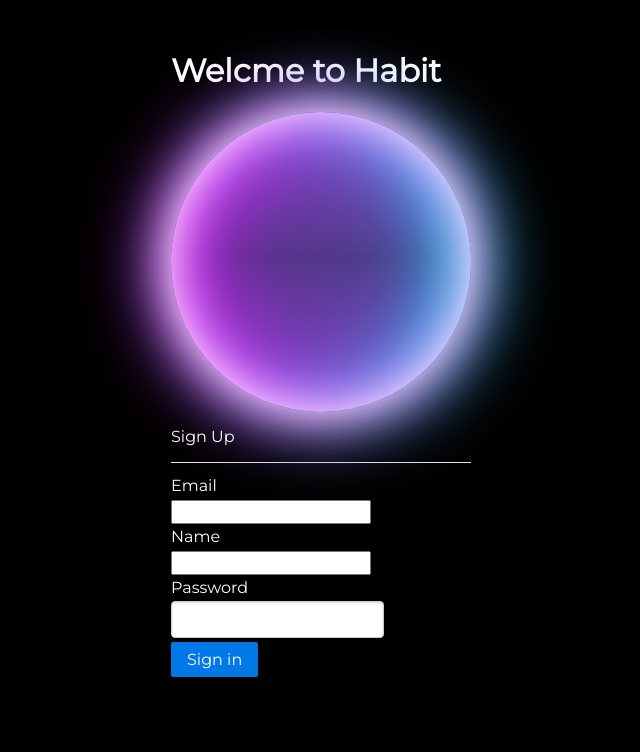
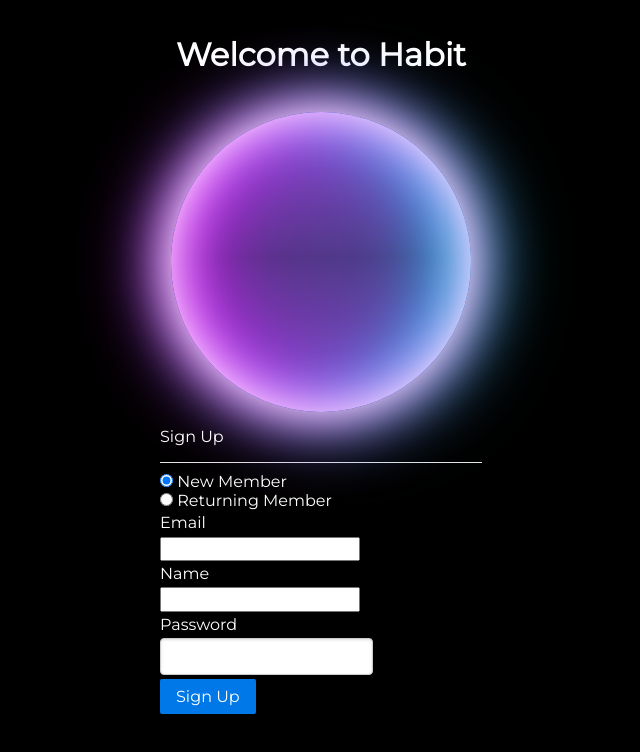
Before and after one commit to fbarrett12/habit-frontend, a React (Create React App) app: page / in a window 1280 px wide. Shown: the top 752 px of the page, without its empty margins (319-959 px from the left). Built offline with nearby package versions, Linux system fonts and the light colour scheme.

Commit message:
fixed welcome and added signup login button toggle

```diff
--- a/src/containers/OrbContainer.js
+++ b/src/containers/OrbContainer.js
@@ -3,10 +3,8 @@ import '../stylesheets/Orb.css'
 import Orb from '../components/Orb'
 
 const OrbContainer = () => {
-    const text = <h1> Welcme to Habit</h1>
     return(
         <>
-        {text}
         <div className='orb-container'>
             <Orb />
         </div>
--- a/src/forms/SignUpForm.js
+++ b/src/forms/SignUpForm.js
@@ -11,6 +11,7 @@ const SignUpForm = props => {
        username: '',
        name: '',
        password: '',
+       toggle: "signup"
    })
 
    // dynamically sets sign up routes
@@ -30,14 +31,30 @@ const SignUpForm = props => {
    }
 
    // destructure keys from local state to use in the form
-   const { username, name, password} = signupForm
-
+   const { username, name, password, toggle} = signupForm
+   console.log(signupForm.toggle)
    return(
     <form className="pure-form pure-form-stacked" onSubmit={handleSubmit}>
         <fieldset>
             <legend>Sign Up</legend>
 
-            <label for="username">Email</label>
+            <input
+            type="radio"
+            name="toggle"
+            value="signup"
+            checked={toggle === "signup" ? "checked" : "" }
+            onChange={handleChange}
+          /> New Member <br></br>
+
+          <input
+            type="radio"
+            name="toggle"
+            value="login"
+            checked={toggle === "login" ? "checked" : "" }
+            onChange={handleChange}
+          /> Returning Member <br></br>
+
+            <label htmlFor="username">Email</label>
             <input
             id="username"
             type="username"
@@ -47,7 +64,7 @@ const SignUpForm = props => {
             />
 
 
-            <label for="name">Name</label>
+            <label htmlFor="name">Name</label>
             <input
             id="name"
             type="name"
@@ -57,7 +74,7 @@ const SignUpForm = props => {
             />
 
 
-            <label for="password">Password</label>
+            <label htmlFor="password">Password</label>
             <input
             id="password"
             type="password"
@@ -66,7 +83,13 @@ const SignUpForm = props => {
             onChange={handleChange}
             />
 
-            <button type="submit" className="pure-button pure-button-primary">Sign in</button>
+            {toggle === "signup" ? (
+                <button type="submit" className="pure-button pure-button-primary">Sign Up</button>
+            )
+            :
+            (
+                <button type="submit" className="pure-button pure-button-primary">Log In</button>
+            )}
         </fieldset>
     </form>
    )
--- a/src/pages/Home.js
+++ b/src/pages/Home.js
@@ -4,11 +4,20 @@ import OrbContainer from '../containers/OrbContainer'
 import SignUpForm from '../forms/SignUpForm'
 
 const Home = () => {
+    const currentUser = useSelector(state => state.user)
 
-    return(
+    const welcome = currentUser.token ? (
+        <>
+        <h1> Welcome Back</h1>
+        <div>
+            <OrbContainer />
+        </div>
+        </>
+    ) :
+    (
         <>
             <div id="welcome">
-
+                <h1>Welcome to Habit</h1>
             </div>
 
             <div>
@@ -20,6 +29,11 @@ const Home = () => {
             </div>
         </>
     )
+
+
+    return(
+        welcome
+    )
 }
 
 export default Home
--- a/src/redux/reducer.js
+++ b/src/redux/reducer.js
@@ -5,7 +5,6 @@ let defaultState = {
 export default function reducer(state = defaultState, action){
     switch(action.type) {
         case 'SET_USER' :
-
             return {
                 ...state,
                 user: action.payload
```
